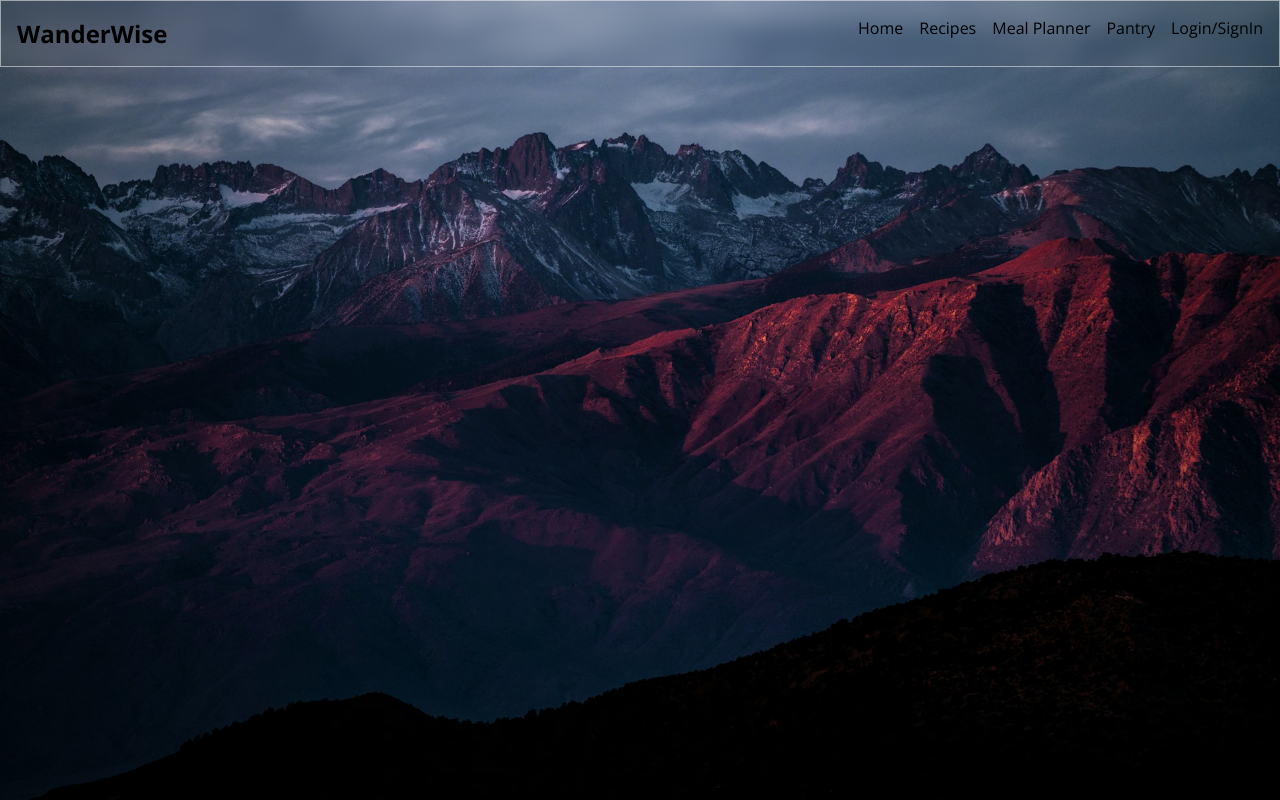
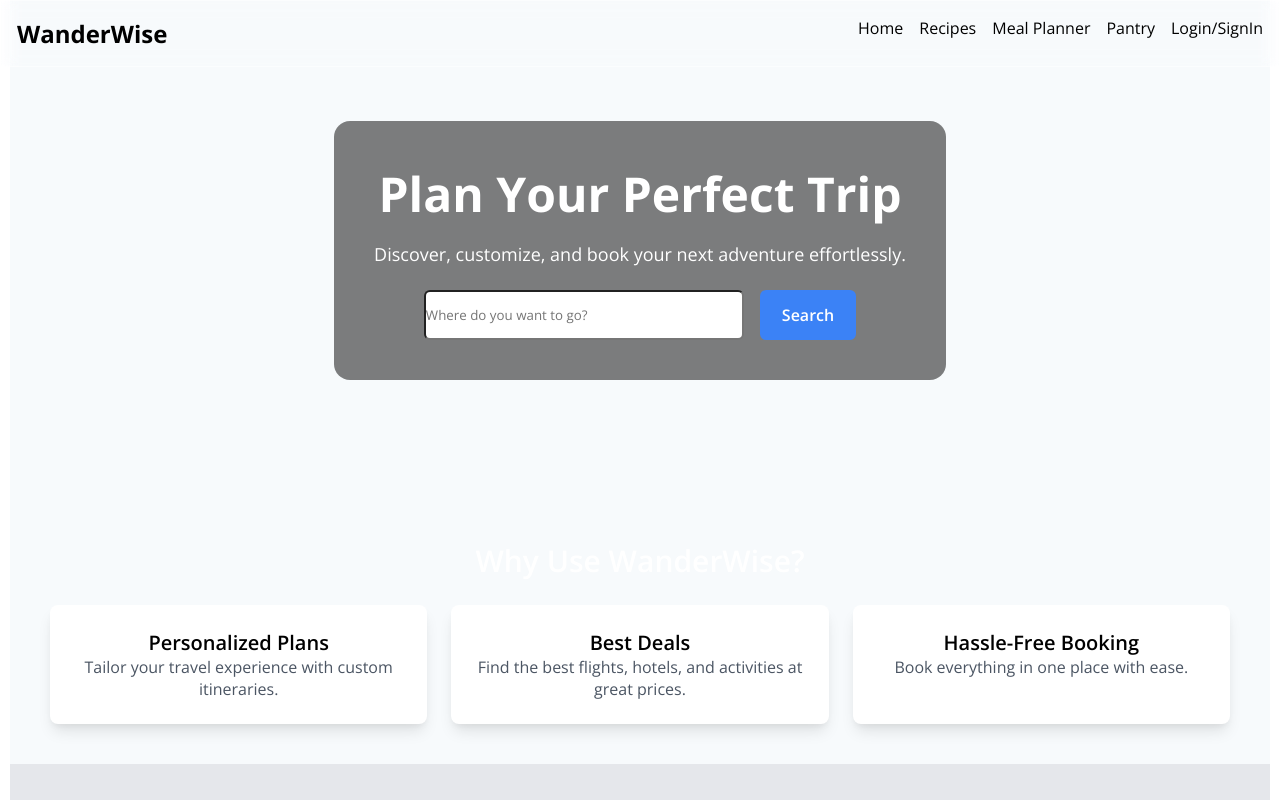
Before and after one commit to shivamchavan12/wanderwise, a React (Create React App) app: page / in a window 1280 px wide. Shown: the top 800 px of the page. Built offline with nearby package versions, Linux system fonts and the light colour scheme.

Commit message:
backgrount image fixed

```diff
--- a/src/App.js
+++ b/src/App.js
@@ -3,12 +3,14 @@ import { BrowserRouter as Router, Routes, Route } from 'react-router-dom';
 import Header from './components/header';
 import Login from './components/login';
 import Dashboard from './components/dashboard';
+import Home from './components/Home';
 
 function App() {
   return (
     <Router>
       <Header />
       <Routes>
+        <Route path="/" element={<Home />} />
         <Route path="/login" element={<Login />} />
         <Route path="/dashboard" element={<Dashboard />} />
       </Routes>
--- /dev/null
+++ b/src/components/Home.css
@@ -0,0 +1,187 @@
+/* index.css */
+
+/* Layout & Sizing */
+.w-full {
+    width: 100%;
+  }
+
+  .min-h-screen {
+    min-height: 100vh;
+  }
+
+  /* Background Colors */
+  .bg-gray-100 {
+    background-color: #f7fafc; /* light gray */
+  }
+
+  .bg-gray-200 {
+    background-color: #e5e7eb; /* slightly darker light gray */
+  }
+
+  .bg-white {
+    background-color: #fff;
+  }
+
+  .bg-black {
+    background-color: #000;
+  }
+
+  .bg-blue-500 {
+    background-color: #3b82f6;
+  }
+
+  .bg-green-500 {
+    background-color: #22c55e;
+  }
+
+  /* Background Helpers */
+  .bg-cover {
+    background-size: cover;
+  }
+
+  .bg-center {
+    background-position: center;
+  }
+
+  /* Positioning */
+  .relative {
+    position: relative;
+  }
+
+  /* Custom fixed height (for hero section) */
+  /* Note: Since your component uses the class "h-[500px]", we escape the brackets */
+  .h-\[500px\] {
+    height: 500px;
+  }
+
+  /* Flexbox Utilities */
+  .flex {
+    display: flex;
+  }
+
+  .items-center {
+    align-items: center;
+  }
+
+  .justify-center {
+    justify-content: center;
+  }
+
+  /* Text Helpers */
+  .text-white {
+    color: #fff;
+  }
+
+  .text-center {
+    text-align: center;
+  }
+
+  .text-lg {
+    font-size: 1.125rem;
+  }
+
+  .text-xl {
+    font-size: 1.25rem;
+  }
+
+  .text-3xl {
+    font-size: 1.875rem;
+  }
+
+  .text-5xl {
+    font-size: 3rem;
+  }
+
+  .text-gray-600 {
+    color: #4b5563;
+  }
+
+  /* Font Weights */
+  .font-bold {
+    font-weight: bold;
+  }
+
+  .font-semibold {
+    font-weight: 600;
+  }
+
+  /* Spacing (Margins & Padding) */
+  .mt-4 {
+    margin-top: 1rem;
+  }
+
+  .mt-6 {
+    margin-top: 1.5rem;
+  }
+
+  .ml-4 {
+    margin-left: 1rem;
+  }
+
+  .p-6 {
+    padding: 1.5rem;
+  }
+
+  .p-10 {
+    padding: 2.5rem;
+  }
+
+  /* Widths */
+  .w-80 {
+    width: 20rem;
+  }
+
+  /* Border Radius */
+  .rounded-md {
+    border-radius: 0.375rem;
+  }
+
+  .rounded-lg {
+    border-radius: 0.5rem;
+  }
+
+  .rounded-xl {
+    border-radius: 1rem;
+  }
+
+  /* Opacity Helpers */
+  /* For the overlay background – applies a 50% opaque black */
+  .bg-opacity-50 {
+    background-color: rgba(0, 0, 0, 0.5);
+  }
+
+  /* Grid Layout */
+  .grid {
+    display: grid;
+  }
+
+  .grid-cols-1 {
+    grid-template-columns: 1fr;
+  }
+
+  /* Media Query for medium screens and up */
+  @media (min-width: 768px) {
+    .md\:grid-cols-3 {
+      grid-template-columns: repeat(3, 1fr);
+    }
+  }
+
+  /* Grid Gap */
+  .gap-6 {
+    gap: 1.5rem;
+  }
+
+  /* Shadows */
+  .shadow-lg {
+    box-shadow: 0 10px 15px -3px rgba(0,0,0,0.1),
+                0 4px 6px -2px rgba(0,0,0,0.05);
+  }
+
+  /* Button Hover States */
+  .hover\:bg-blue-600:hover {
+    background-color: #2563eb;
+  }
+
+  .hover\:bg-green-600:hover {
+    background-color: #16a34a;
+  }
--- /dev/null
+++ b/src/components/Home.js
@@ -0,0 +1,61 @@
+import React from "react";
+import "./Home.css";
+
+
+const Home = () => {
+  return (
+    <div className="w-full min-h-screen bg-gray-100">
+      <div
+        className="relative h-[500px] bg-cover bg-center flex items-center justify-center text-white text-center"
+        // Using a CC0 image from Wikimedia Commons instead of Unsplash
+        style={{ backgroundImage: "src\assests\back.jpg" }}
+      >
+        <div className="bg-black bg-opacity-50 p-10 rounded-xl text-center">
+          <h1 className="text-5xl font-bold">Plan Your Perfect Trip</h1>
+          <p className="mt-4 text-lg">Discover, customize, and book your next adventure effortlessly.</p>
+          <div className="mt-6 flex justify-center">
+            <input type="text" placeholder="Where do you want to go?" className="p-3 w-80 text-black rounded-md" />
+            <button className="ml-4 bg-blue-500 text-white px-6 py-3 rounded-md hover:bg-blue-600">Search</button>
+          </div>
+        </div>
+      </div>
+
+      <div className="p-10 text-center">
+        <h2 className="text-3xl font-semibold">Why Use WanderWise?</h2>
+        <div className="mt-6 grid grid-cols-1 md:grid-cols-3 gap-6">
+          {["Personalized Plans", "Best Deals", "Hassle-Free Booking"].map((feature, index) => (
+            <div key={index} className="bg-white p-6 shadow-lg rounded-lg">
+              <h3 className="text-xl font-semibold">{feature}</h3>
+              <p className="text-gray-600">
+                {feature === "Personalized Plans"
+                  ? "Tailor your travel experience with custom itineraries."
+                  : feature === "Best Deals"
+                  ? "Find the best flights, hotels, and activities at great prices."
+                  : "Book everything in one place with ease."}
+              </p>
+            </div>
+          ))}
+        </div>
+      </div>
+
+      <div className="p-10 bg-gray-200 text-center">
+        <h2 className="text-3xl font-semibold">Popular Destinations</h2>
+        <div className="mt-6 grid grid-cols-1 md:grid-cols-3 gap-6">
+          {["Paris", "Bali", "New York"].map((destination, index) => (
+            <div key={index} className="bg-white p-6 shadow-lg rounded-lg">
+              <h3 className="text-xl font-semibold">{destination}</h3>
+              <p className="text-gray-600">Explore the beauty of {destination} with curated travel plans.</p>
+            </div>
+          ))}
+        </div>
+      </div>
+
+      <div className="p-10 text-center">
+        <h2 className="text-3xl font-semibold">Ready to Explore?</h2>
+        <button className="mt-4 bg-green-500 text-white px-6 py-3 rounded-md hover:bg-green-600">Start Planning</button>
+      </div>
+    </div>
+  );
+};
+
+export default Home;
--- a/src/components/login.css
+++ b/src/components/login.css
@@ -1,4 +1,5 @@
 @import url("https://fonts.googleapis.com/css2?family=Open+Sans:wght@200;300;400;500;600;700&display=swap");
+
 * {
   margin: 0;
   padding: 0;
@@ -18,7 +19,7 @@ body::before {
   position: absolute;
   width: 100%;
   height: 100%;
-  background: url(../assests/backgroundimg.jpg), #000;
+  /*background: url(../assests/backgroundimg.jpg), #000;*/
   background-position: center;
   background-size: cover;
 }
@@ -116,3 +117,12 @@ button:hover {
   margin-top: 30px;
   color: #fff;
 }
+#login-page {
+  background: url('../assests/backgroundimg.jpg');
+  background-size: cover;
+  min-height: 100vh;
+  min-width: 100vw;
+  display: flex;
+  justify-content: center;
+  align-items: center;
+}
--- a/src/components/login.js
+++ b/src/components/login.js
@@ -2,6 +2,7 @@ import React, { useState } from 'react';
 import { useNavigate } from 'react-router-dom';
 import { createClient } from '@supabase/supabase-js';
 import './login.css';
+
 
 // Initialize Supabase
 const supabase = createClient(
@@ -74,6 +75,7 @@ const LoginForm = () => {
   };
 
   return (
+    <div id="login-page">
     <div className="wrapper">
       <form onSubmit={handleSubmit}>
         <h2>{isLogin ? 'Login' : 'Sign Up'}</h2>
@@ -122,6 +124,7 @@ const LoginForm = () => {
         </div>
       </form>
     </div>
+    </div>
   );
 };
 
```
Also changed, not shown: src/assests/back.jpg (added).
